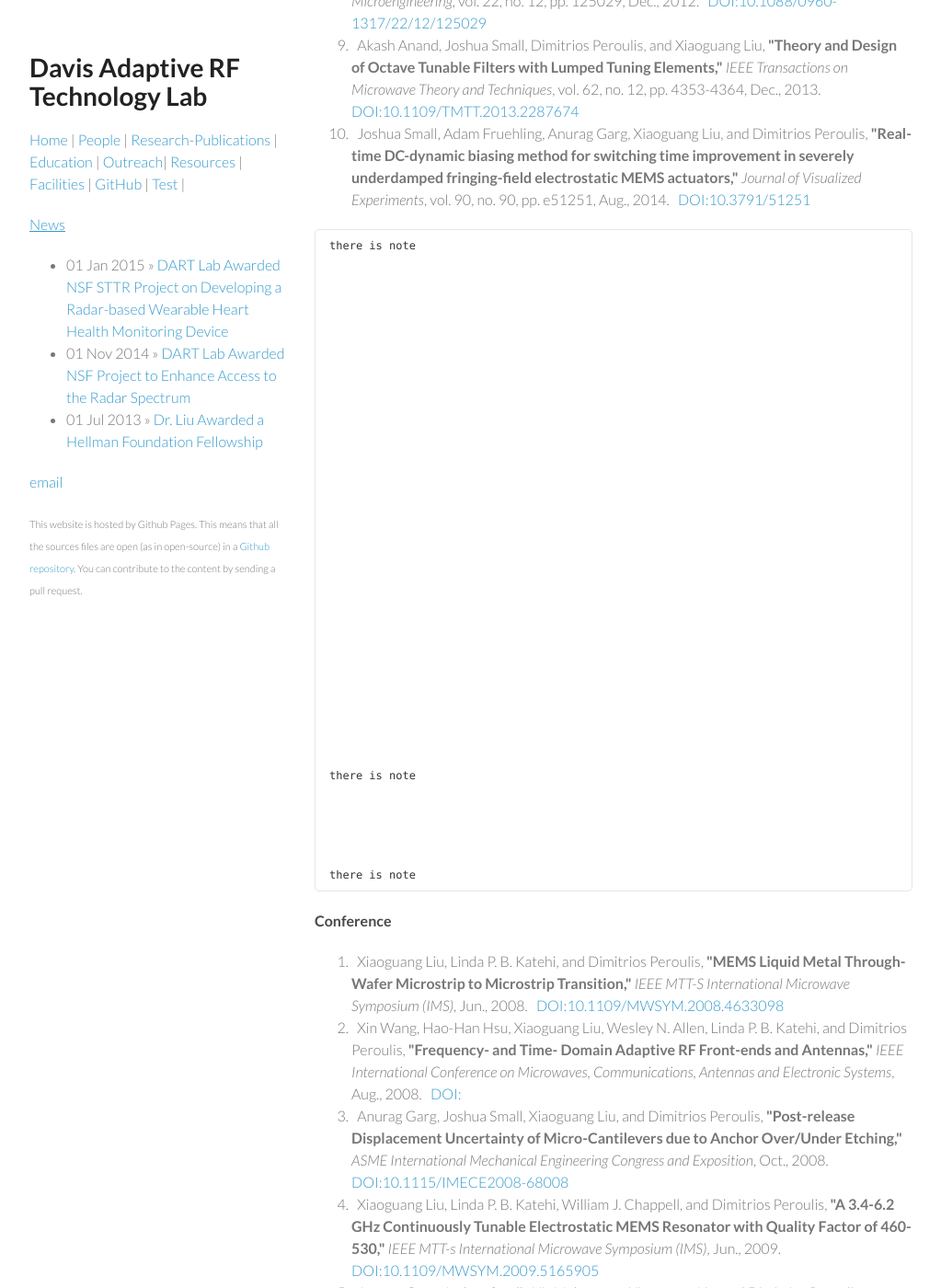
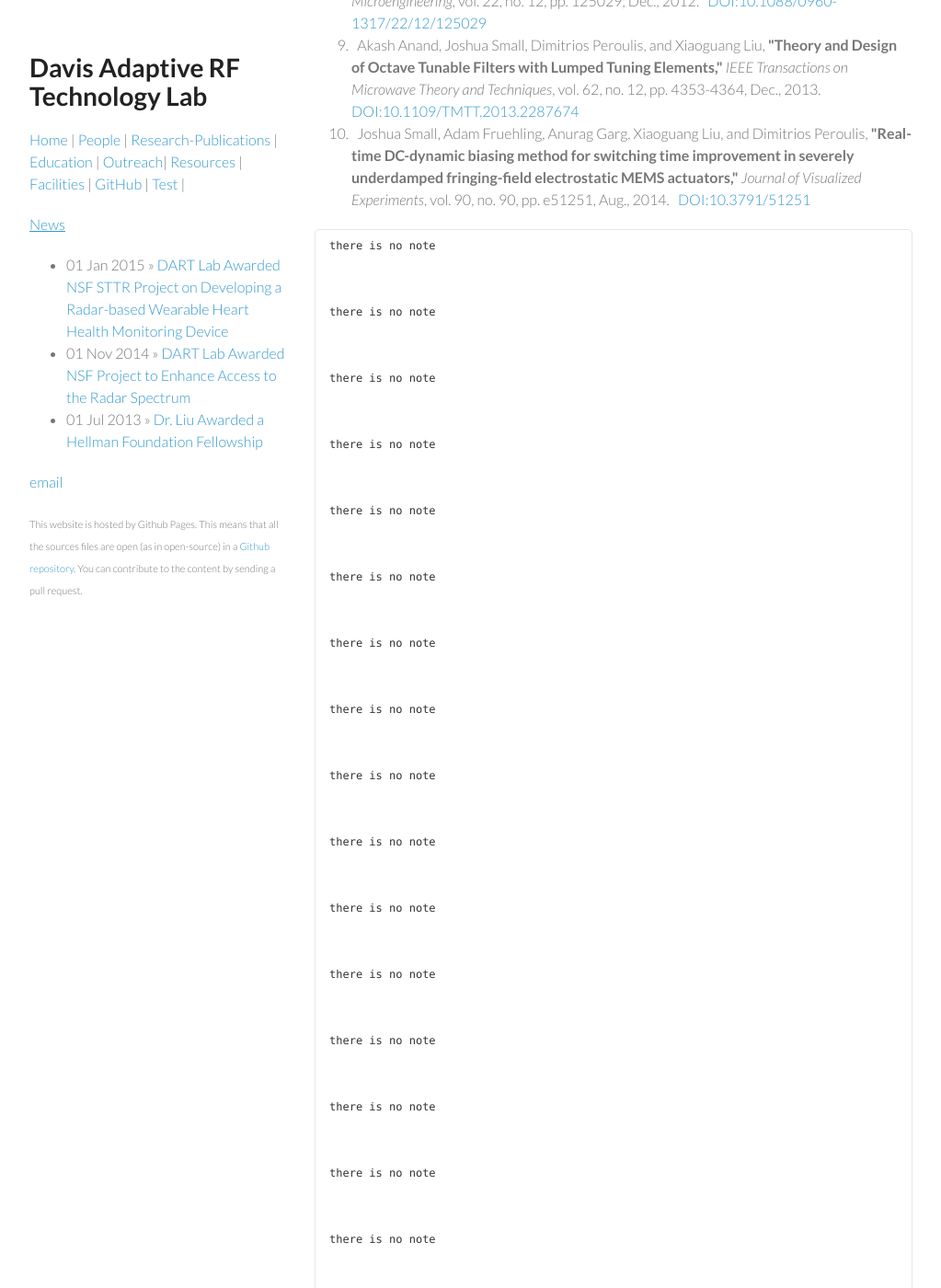
Before and after one commit to ucdart/ucdart.github.io, a Jekyll site: the page built from research/publications.md, in a window 1280 px wide and 1400 px high, scrolled down 947 px. Shown: the whole window at 92% size, without its empty margins (128-1151 px from the left). Built offline with Jekyll 4.4.1, drawn with Linux system fonts in a browser that asks for light colours; some of the changed text lies outside the part shown.

Commit message:
Updated publications.md

```diff
--- a/research/publications.md
+++ b/research/publications.md
@@ -21,6 +21,8 @@ published: true
 {% for paper in papers %}
 {% if paper.note != null %}
 	there is note
+{% else %}
+	there is no note
 {% endif %}
 {% endfor %}
 
```
